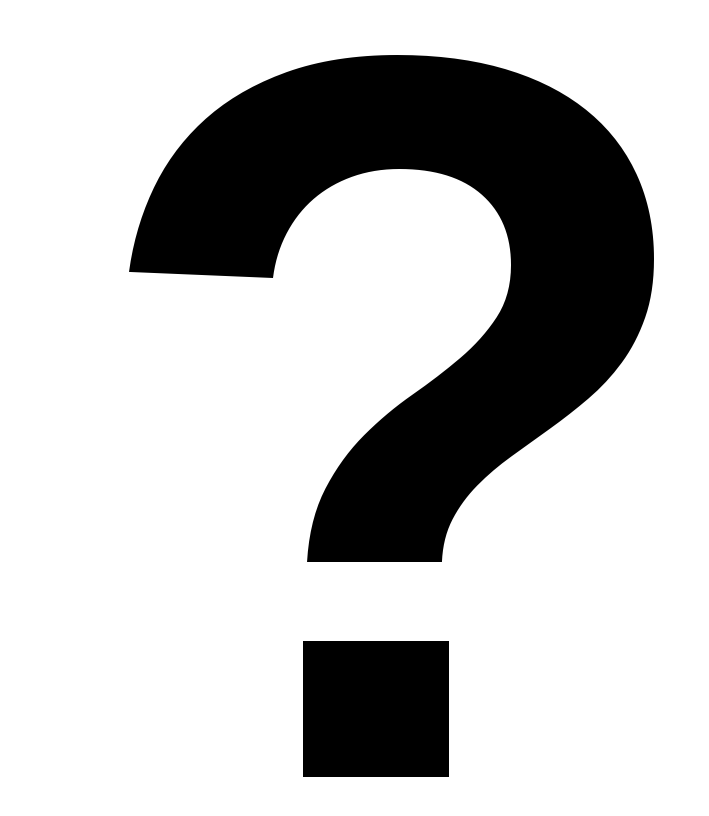
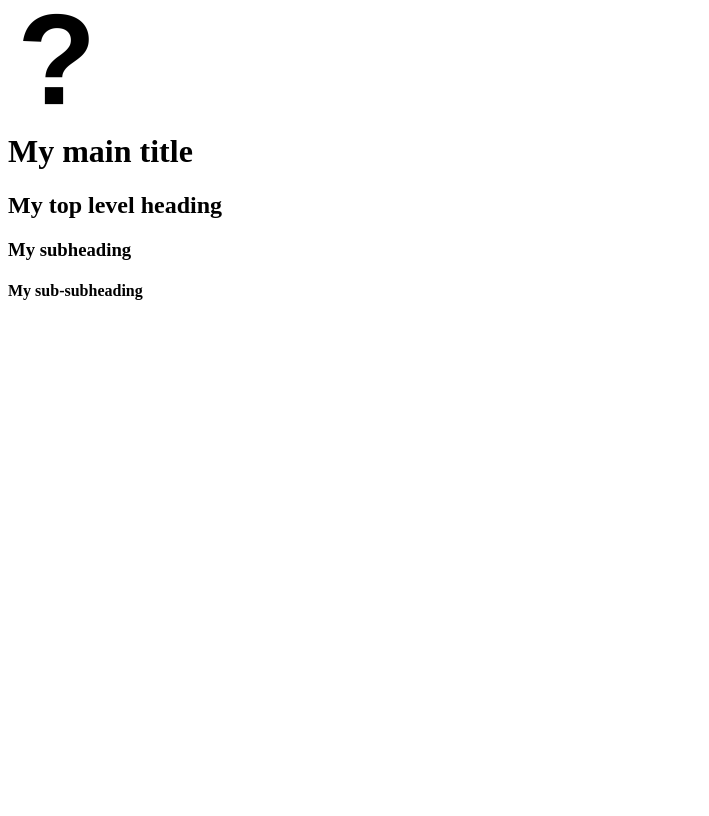
Before and after one commit to Stuvz/409416525_-, a plain HTML site: page w02/week02_1.html in a window 1280 px wide. Shown: the whole page, without its empty margins (0-709 px from the left). Drawn offline with Linux system fonts and the light colour scheme.

Commit message:
upload w02's works

```diff
--- a/w02/week02_1.html
+++ b/w02/week02_1.html
@@ -1,12 +1,20 @@
 <!DOCTYPE html>
 <html lang="en">
+
 <head>
     <meta charset="UTF-8">
     <meta http-equiv="X-UA-Compatible" content="IE=edge">
     <meta name="viewport" content="width=device-width, initial-scale=1.0">
     <title>week02</title>
 </head>
+
 <body>
-    <img src="question.png" alt="">
+    <img src="question.png" alt="" width="100">
+    <h1>My main title</h1>
+    <h2>My top level heading</h2>
+    <h3>My subheading</h3>
+    <h4>My sub-subheading</h4>
+
 </body>
+
 </html>
```
